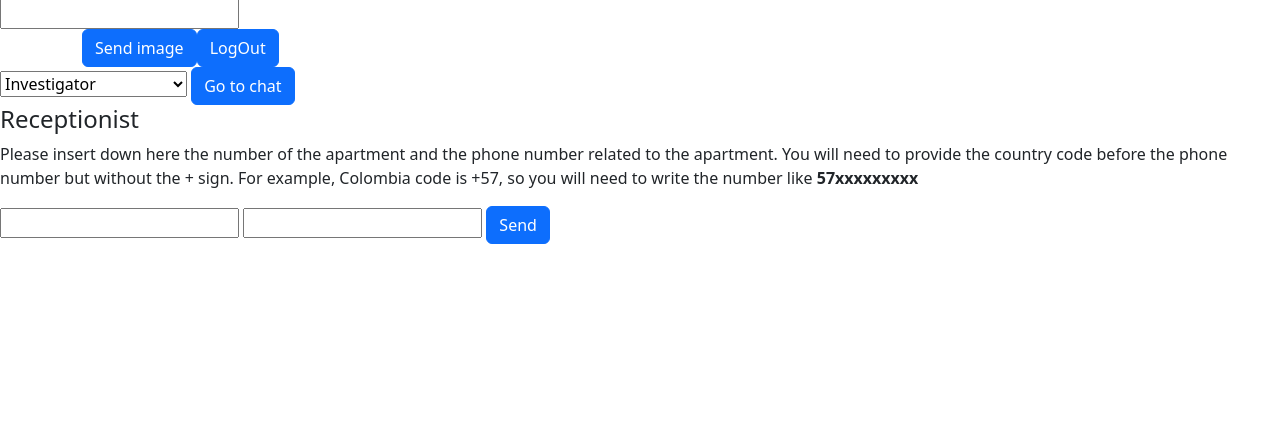
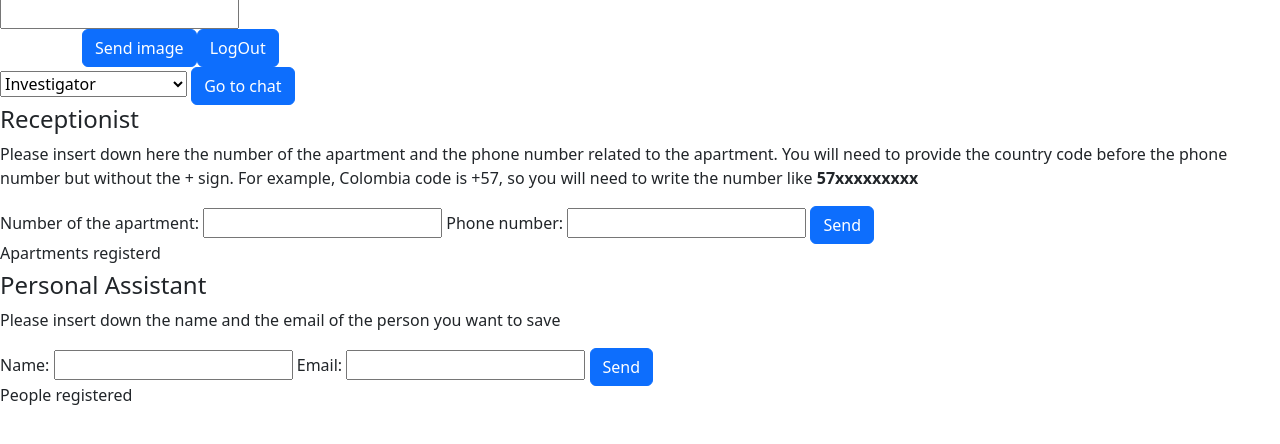
Before and after one commit to Kenneth3750/Project_AI, a Flask app: page /home in a window 1280 px wide. Shown: the part 188-632 px from the top of the page. Run offline with Flask 3, Linux system fonts and the light colour scheme; the visitor is signed in with stand-in values (Sample User, id 1); parts of the project's set-up code (start-up, migrations or seed data) failed here and were passed over.

Commit message:
Add apartment and email registration
Delete files_manager, now all services related to the web page funcionality go to support.py

```diff
--- a/app.py
+++ b/app.py
@@ -7,7 +7,7 @@
 from services.chat import Chat, AI_response, check_current_conversation, create_voice, send_intro, send_bye
 from services.roles import return_role, roles_list, return_tools
 from services.vision import Vision, manage_image
-from services.files_manager import save_pdf
+from services.support import new_apartment, save_pdf, return_apartments, new_email, return_emails
 from tools.conversation import generate_response
 from openai import OpenAI
 from groq import Groq
@@ -251,17 +251,46 @@
             return jsonify({'error': str(e)}), 500
 
 
-@app.route('/AnalysisImage', methods=['POST'])
-def analysis_threat():
-    if request.method == 'POST':
+@app.route('/apartment', methods=['GET', 'POST'])
+def apartment():
+    if request.method == "POST":
         try:
-            file = request.files['image']
-            if file:
-                with open("current/user_1/image.jpg", "wb") as f:
-                    f.write(file.read())
-            return "yes"
+            data = request.get_json()
+            user_id = session['user_id']
+            apartment = data.get('apartmentNumber')
+            phone = data.get('apartmentPhone')
+            result = new_apartment(apartment, phone, user_id)
+            return result
         except Exception as e:
             return jsonify({'error': str(e)}), 500
+    if request.method == "GET":
+        try:
+            user_id = session['user_id']
+            apartments_json = return_apartments(user_id)
+            return jsonify(apartments_json)
+        except Exception as e:
+            return jsonify({'error': str(e)}), 500
+
+@app.route('/email', methods=['POST', 'GET'])
+def email():
+    if request.method == "POST":
+        try:
+            data = request.get_json()
+            name = data.get('name')
+            email = data.get('email')
+            user_id = session['user_id']
+            result = new_email(name, email, user_id)
+            return result
+        except Exception as e:
+            return jsonify({'error': str(e)}), 500
+    if request.method == "GET":
+        try:
+            user_id = session['user_id']
+            emails_json = return_emails(user_id)
+            return jsonify(emails_json)
+        except Exception as e:
+            return jsonify({'error': str(e)}), 500
+
 
 if __name__ == "__main__":
     app.run(debug=True, host='0.0.0.0', port=5000,
--- a/frontend/index.html
+++ b/frontend/index.html
@@ -39,7 +39,7 @@
     <script src="/static/script.js"></script>
     <script src="/static/check_login.js"></script>
 
-    <script type="module" src="/src/main.jsx"></script>
+    <script type="module" src="/compiled/main.js"></script>
 
 
   </body>
--- /dev/null
+++ b/frontend/static/home.js
@@ -0,0 +1,118 @@
+
+function sendApartment(){
+
+    apartmentNumber = document.getElementById("apartment-number").value;
+    apartmentPhone = document.getElementById("apartment-phone").value;
+
+    if (!apartmentNumber || !apartmentPhone){
+        alert("Please fill all the fields");
+        return
+    }
+
+    data = {"apartmentNumber": apartmentNumber, "apartmentPhone": apartmentPhone}
+    $.ajax({
+        url: '/apartment',
+        type: 'POST',
+        headers: {
+            "Content-Type": "application/json",
+        },
+        data: JSON.stringify(data),
+        success: function(data) {
+            console.log('Apartment sent successfully');
+            document.getElementById("apartment-number").value = "";
+            document.getElementById("apartment-phone").value = "";
+            alert("Apartment sent successfully");
+            getApartmentInfo();
+        },
+        error: function(xhr, status, error) {
+            console.error('Error sending apartment:', error);
+            const errorMessage = xhr.responseJSON ? xhr.responseJSON.error : "Unknown error";
+            alert("Error sending apartment: " + errorMessage);
+        }
+    });
+}
+
+
+
+
+function getApartmentInfo(){
+    $.ajax({
+        url: '/apartment',
+        type: 'GET',
+        success: function(data) {
+            listApartment = document.getElementById("listApartments");
+            data = [data];
+            listApartment.innerHTML = "";
+            data.forEach(apartment => {
+                for (const [apartmentNumber, apartmentPhone] of Object.entries(apartment)) {
+                    listApartment.innerHTML += `<li>Apartment number: ${apartmentNumber} - Phone: ${apartmentPhone}</li>`;
+                }
+            });
+        },
+        error: function(xhr, status, error) {
+            console.error('Error getting info:', error);
+            alert("Error getting the email info ");
+        }
+    });
+}
+
+
+function sendEmailInfo(){
+    email = document.getElementById("person-email").value;
+    personName = document.getElementById("person-name").value;
+
+    $.ajax({
+        url: '/email',
+        type: 'POST',
+        headers: {
+            "Content-Type": "application/json",
+        },
+        data: JSON.stringify({"email": email, "name": personName}),
+        success: function(data) {
+            console.log('Email sent successfully');
+            document.getElementById("person-email").value = "";
+            document.getElementById("person-name").value = "";
+            alert("Email sent successfully");
+            getEmailInfo();
+        },
+        error: function(xhr, status, error) {
+            console.error('Error sending email:', error);
+            const errorMessage = xhr.responseJSON ? xhr.responseJSON.error : "Unknown error";
+            alert("Error sending email: " + errorMessage);
+        }
+    });
+
+}
+
+function getEmailInfo(){
+    $.ajax({
+        url: '/email',
+        type: 'GET',
+        success: function(data) {
+            listEmails = document.getElementById("listPeopleEmail");
+            data = [data];
+            listEmails.innerHTML = "";
+            data.forEach(emailInfo => {
+                for (const [name, email] of Object.entries(emailInfo)) {
+                    listEmails.innerHTML += `<li>Email: ${email} - Name: ${name}</li>`;
+                }
+            });
+        },
+        error: function(xhr, status, error) {
+            console.error('Error getting info:', error);
+            alert("Error getting the email info ");
+        }
+    });
+}
+
+
+
+
+
+
+
+
+function getInfo(){
+    getApartmentInfo();
+    getEmailInfo();
+}
--- a/frontend/templates/home.html
+++ b/frontend/templates/home.html
@@ -16,7 +16,7 @@
     <script src="https://code.jquery.com/jquery-3.6.0.min.js"></script>
     <link rel="stylesheet" href="/static/styles.css">
 </head>
-<body>
+<body onload="getInfo()">
     <h1>Home</h1>
     <p>Take or upload a photo</p>
     <button id="upload-btn">Upload photo</button>
@@ -59,19 +59,35 @@
         <h4>Receptionist</h4>
         <p>Please insert down here the number of the apartment and the phone number related to the apartment.
             You will need to provide the country code before the phone number but without the + sign. For example, Colombia code is +57, so you will need to write the number like <b>57xxxxxxxxx</b> </p>
-        <form>
+
+            <label for="apartment-number">Number of the apartment:</label>
+            <input type="text" id="apartment-number">
+            <label for="apartment-phone">Phone number:</label>
+            <input type="number" id="apartment-phone">
+            <button class="btn btn-primary" id="send-apartment" onclick="sendApartment()" >Send</button>
+        <h6>Apartments registerd</h6>
+        <div id="listApartments"></div>
+
+    </div>
 
 
-            <input type="text" id="apartment-number">
-            <input type="number" id="apartment-phone">
-            <button class="btn btn-primary" id="send-apartment" onclick="sendApartment()" >Send</button>
+    <div class="personal-div">
+        <h4>Personal Assistant</h4>
+        <p>Please insert down the name and the email of the person you want to save</p>
 
-        </form>
+        <label for="person-name">Name:</label>
+        <input type="text" id="person-name">
+        <label for="person-email">Email:</label>
+        <input type="email" id="person-email">
+        <button class="btn btn-primary" id="send-person" onclick="sendEmailInfo()" >Send</button>
+        <h6>People registered</h6>
+        <div id="listPeopleEmail"></div>
 
     </div>
 
 
     <script src="/static/check_login.js"></script>
     <script src="/static/camera.js"></script>
+    <script src="/static/home.js"></script>
 </body>
 </html>
--- /dev/null
+++ b/services/support.py
@@ -0,0 +1,45 @@
+from tools.recepcionist import add_apartment, get_apartments
+import os
+import glob
+from tools.pdf_tools import save_pdf_tool, read_pdf_tool
+from tools.personal_assistant import add_email, get_emails
+
+def save_pdf(user_id, file, role_id):
+    if not os.path.exists(f"pdf/user_{user_id}/role_{role_id}/{file.filename}"):
+        save_pdf_tool(user_id, file, role_id)
+        read_pdf_tool(user_id, file, role_id)
+
+
+def new_apartment(user_id, apartment, phone):
+    try:
+        add_apartment(user_id, apartment, phone)
+        return {"message": "Apartment added successfully"}
+    except Exception as e:
+        print("An error occurred: ", e)
+        raise Exception("There was an error adding the apartment. Please try again.")
+
+
+def return_apartments(user_id):
+    try:
+       apartments = get_apartments(user_id)
+       return apartments
+    except Exception as e:
+        print("An error occurred: ", e)
+        raise Exception("There was an error retrieving the apartments. Please try again.")
+
+
+def new_email(name, email, user_id):
+    try:
+        add_email(name, email, user_id)
+        return {"message": "Email added successfully"}
+    except Exception as e:
+        print("An error occurred: ", e)
+        raise Exception("There was an error adding the email. Please try again.")
+
+def return_emails(user_id):
+    try:
+       emails = get_emails(user_id)
+       return emails
+    except Exception as e:
+        print("An error occurred: ", e)
+        raise Exception("There was an error retrieving the emails. Please try again.")
--- a/tools/personal_assistant.py
+++ b/tools/personal_assistant.py
@@ -265,3 +265,18 @@
     }
 
     return tools, available_functions
+
+
+def add_email(name, email, user_id):
+    json_path = os.path.join("emails", f"user_{user_id}", "users.json")
+    with open(json_path, "r") as file:
+        data = json.load(file)
+        data[name] = email
+    with open(json_path, "w") as file:
+        json.dump(data, file)
+
+def get_emails(user_id):
+    json_path = os.path.join("emails", f"user_{user_id}", "users.json")
+    with open(json_path, "r") as file:
+        data = json.load(file)
+    return data
```
Also changed, not shown: frontend/static/script.js (+0 -28 lines), services/files_manager.py (deleted, +0 -8 lines), tools/recepcionist.py (+12 -34 lines).
